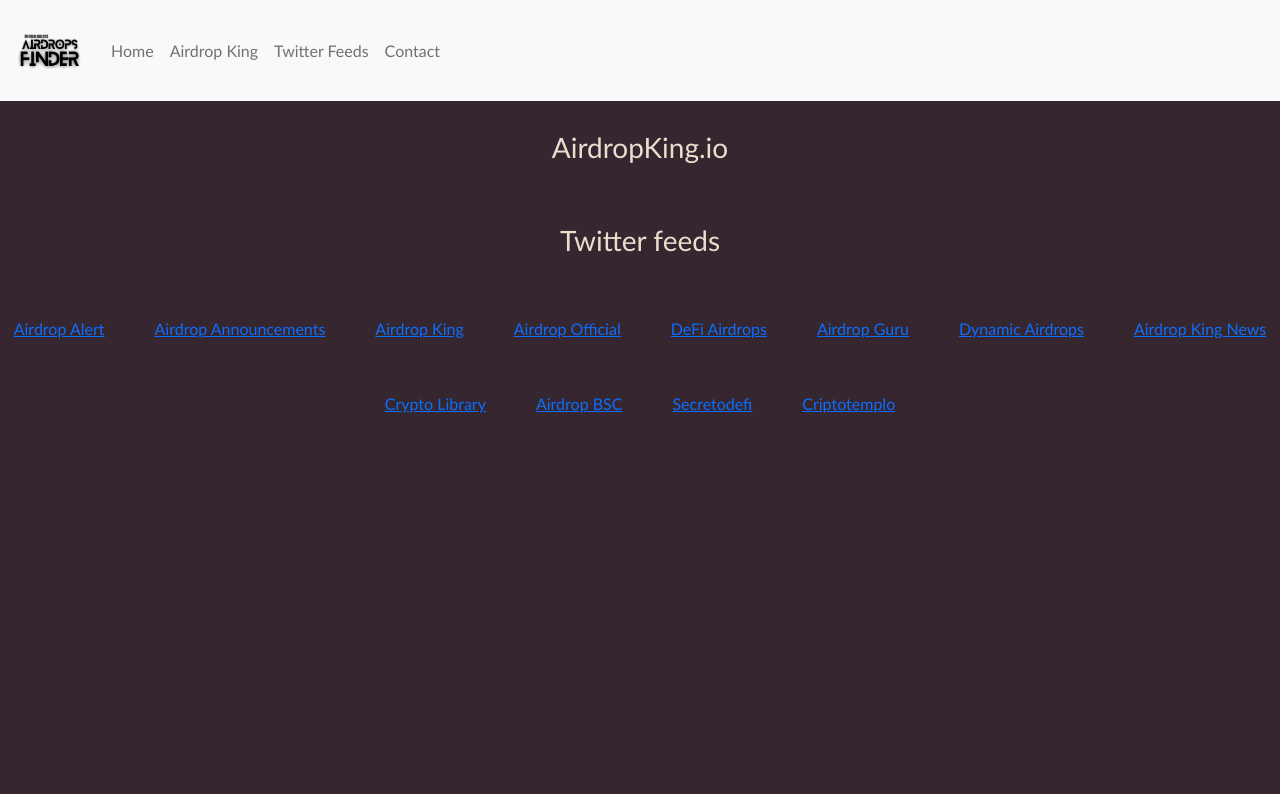
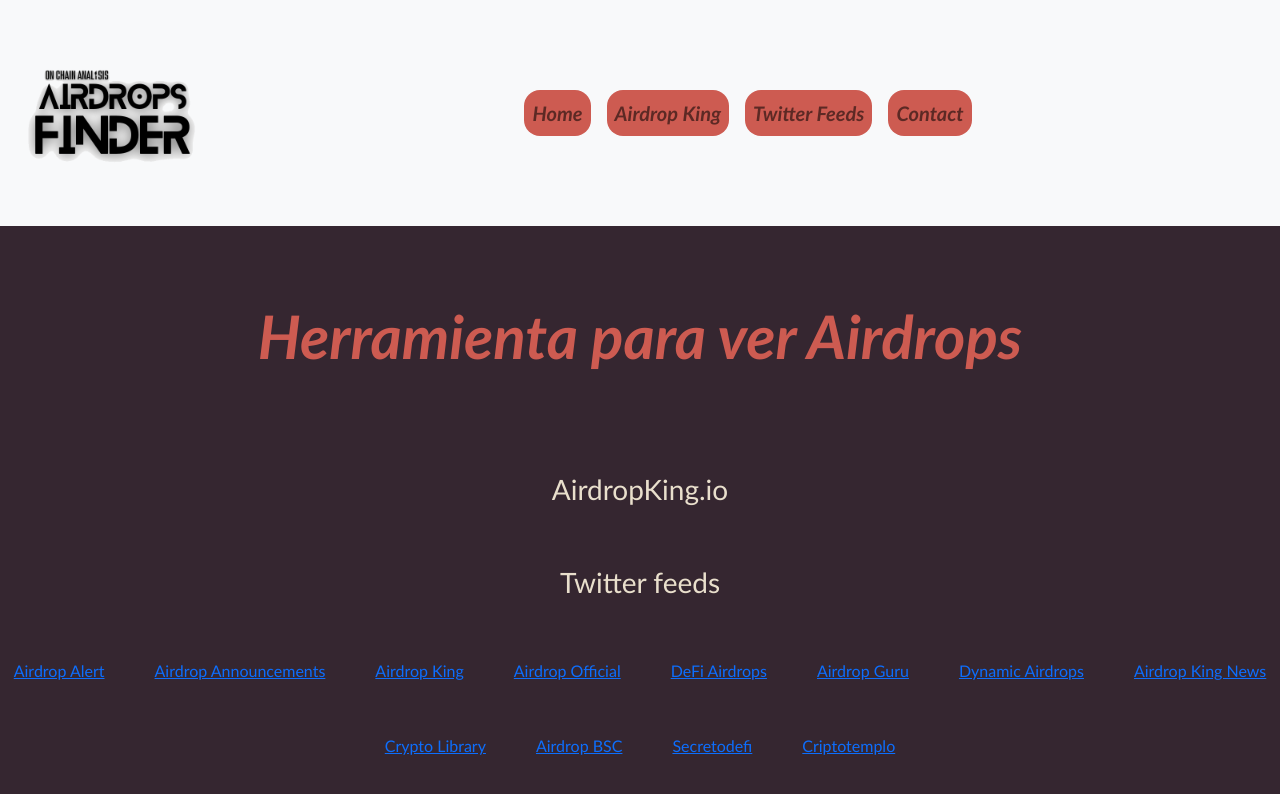
Before and after one commit to HernanGonza/AirDrops, a plain HTML site: page index.html in a window 1280 px wide. Drawn offline with nearby package versions, Linux system fonts and the light colour scheme; no server answers.

Commit message:
se corrije navbar

```diff
--- a/index.html
+++ b/index.html
@@ -21,16 +21,16 @@
             <div class="collapse navbar-collapse" id="navbarNav">
                 <ul class="navbar-nav">
                     <li class="nav-item">
-                        <a class="nav-link" href="#">Home</a>
+                        <a class="nav-link btn btn-primary" href="#">Home</a>
                     </li>
                     <li class="nav-item">
-                        <a class="nav-link" href="#airdropKing">Airdrop King</a>
+                        <a class="nav-link btn btn-primary" href="#airdropKing">Airdrop King</a>
                     </li>
                     <li class="nav-item">
-                        <a class="nav-link" href="#twitterFeeds ">Twitter Feeds</a>
+                        <a class="nav-link btn btn-primary" href="#twitterFeeds ">Twitter Feeds</a>
                     </li>
                     <li class="nav-item">
-                        <a class="nav-link" href="#">Contact</a>
+                        <a class="nav-link btn btn-primary" href="#">Contact</a>
                     </li>
                 </ul>
             </div>
--- a/style.css
+++ b/style.css
@@ -5,6 +5,7 @@ body {
     line-height: 1.6em;
     margin: 0;
     padding: 0;
+    padding-top: 300px;
 }
 
 h1 {
@@ -13,6 +14,7 @@ h1 {
     font-size: 60px;
     font-style: italic;
     font-weight: 700;
+    margin-bottom: 50px;
 
 }
 
@@ -153,6 +155,32 @@ h3 {
   }
 
 .navbar-brand img {
-    height: 75px;
-    width: 75px;
+    height: 200px;
+    width: 200px;
 }
+
+.nav-link.btn {
+    background-color: #cd5b51;
+    color: #000;
+    font-size: 20px;
+    font-weight: 700;
+    font-style: italic;
+    border-radius: 1rem;
+    -webkit-border-radius: 1rem;
+    -moz-border-radius: 1rem;
+    -ms-border-radius: 1rem;
+    -o-border-radius: 1rem;
+    border: 0;
+    padding: 0.5rem 1rem;
+    margin: 0.5rem;
+}
+
+.nav-link.btn:hover {
+    background-color: #eb0d0d;
+    color: #000;
+}
+
+#navbarNav {
+    justify-content: center;
+    align-items: center;
+}
```
